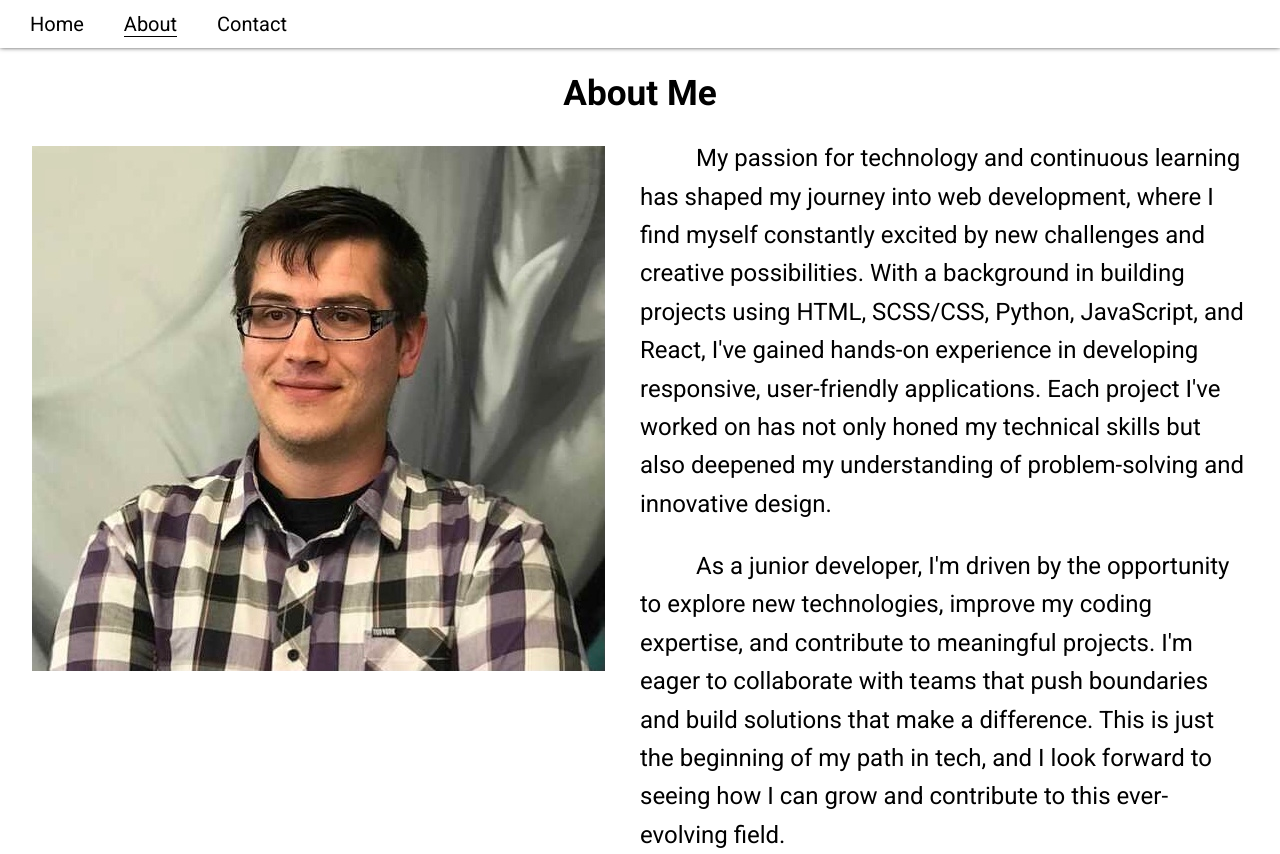
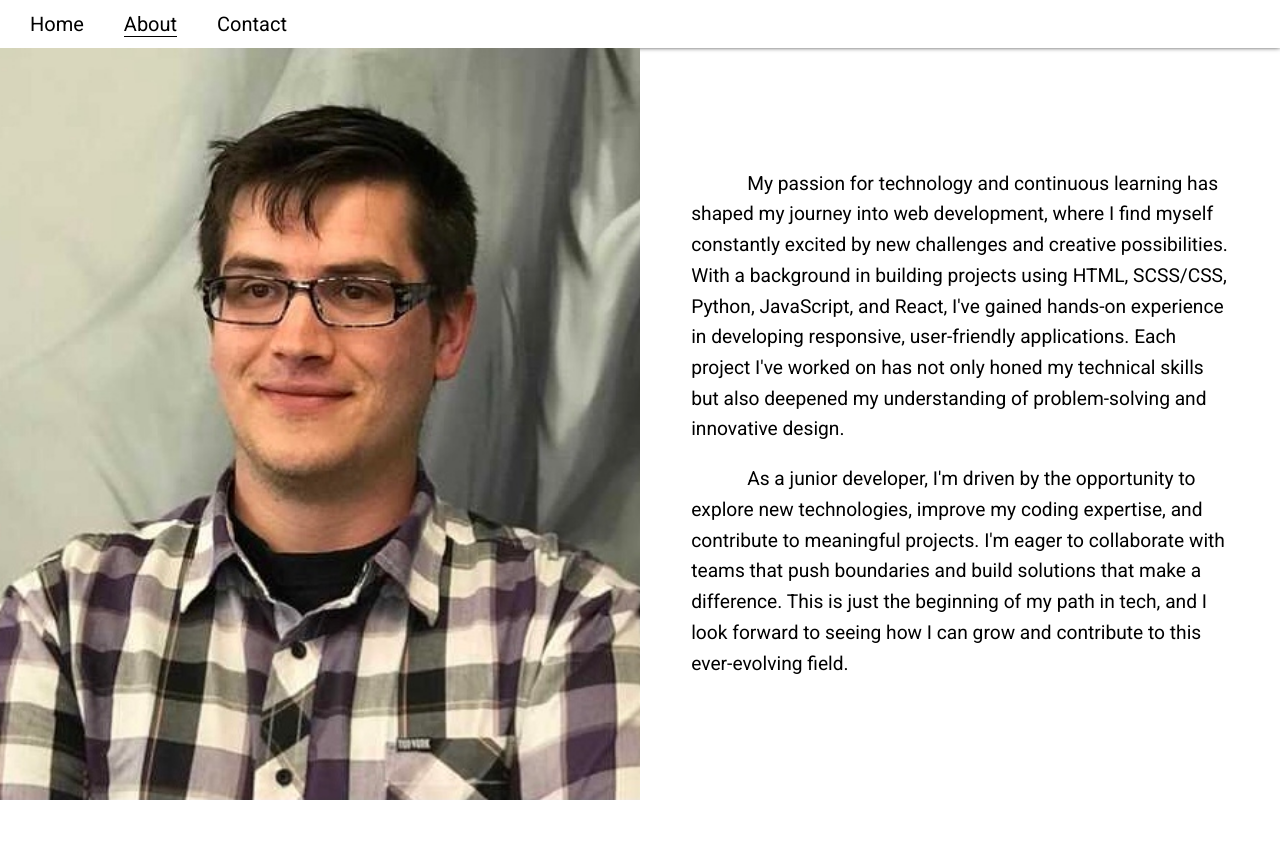
Before and after one commit to Andrewf9001/arf-react-portfolio, a React (Create React App) app: page /about in a window 1280 px wide. After the commit the page ends 800 px from the top, so only its background shows below. Built offline with nearby package versions, Linux system fonts and the light colour scheme; no server answers; the database is empty.

Commit message:
reformatted about page, and styles

```diff
--- a/src/components/pages/About.jsx
+++ b/src/components/pages/About.jsx
@@ -1,12 +1,8 @@
-import profilePhoto from "../../assets/images/personal-photo.jpeg";
-
 const About = () => {
   return (
     <div className="about-container">
-      <h1>About Me</h1>
-
       <div className="content-wrapper">
-        <img src={profilePhoto} alt="Andrew Fletcher Headshot" />
+        <div className="profile-picture" />
 
         <div className="paragraphs-wrapper">
           <p>
--- a/src/styles/pages/about.scss
+++ b/src/styles/pages/about.scss
@@ -1,26 +1,26 @@
 .about-container {
-  display: flex;
-  flex-direction: column;
-  align-items: center;
-
-  h1 {
-    font-size: 2.2rem;
-    margin-bottom: 2%;
-  }
-
   .content-wrapper {
     display: grid;
     grid-template-columns: 1fr 1fr;
-    width: 95%;
+    height: calc(100vh - 48px);
 
-    img {
-      margin-top: 1.2%;
+    .profile-picture {
+      background-image: url("../../assets/images/personal-photo.jpeg");
+      background-repeat: no-repeat;
+      background-size: cover;
+      background-position: center;
     }
 
     .paragraphs-wrapper {
+      display: flex;
+      justify-content: center;
+      flex-direction: column;
+      align-items: center;
+      padding: 0px 8%;
+
       p {
         text-indent: 3.5rem;
-        font-size: 1.5rem;
+        font-size: 1.2rem;
         line-height: 1.6;
         margin-bottom: 0;
 
```
